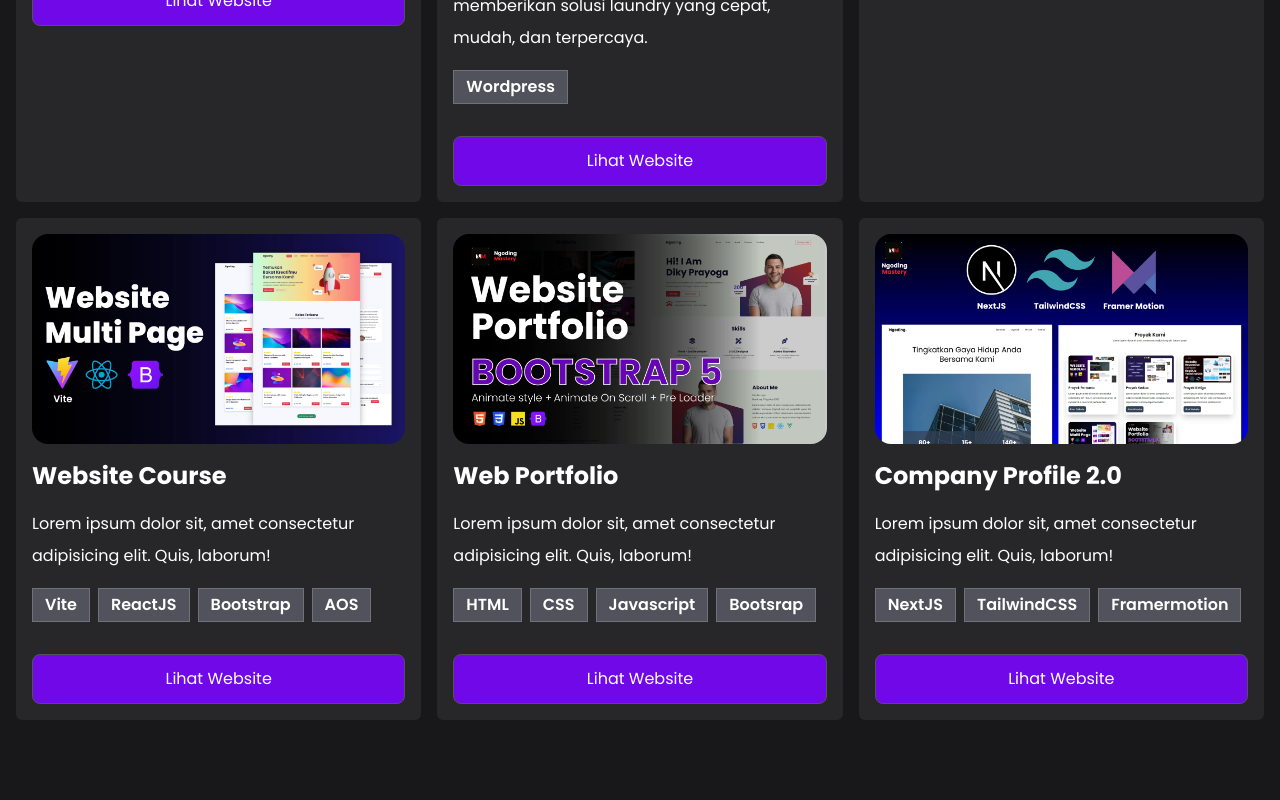
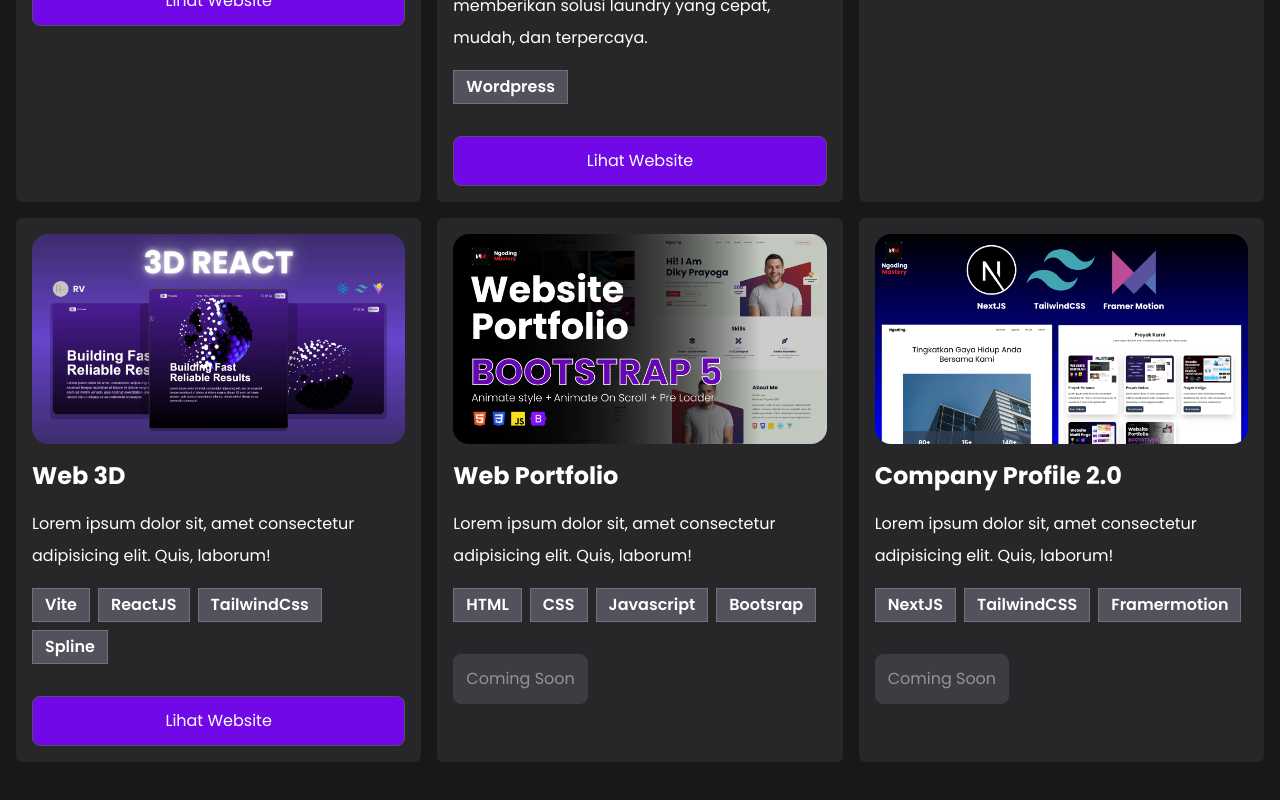
Before and after one commit to VHADSON/Portofolio, a React (Vite) app: page / in a window 1280 px wide. Shown: the part 2754-3554 px from the top of the page. Built offline with nearby package versions, Linux system fonts and the light colour scheme.

Commit message:
add link url web proyek

```diff
--- a/src/App.jsx
+++ b/src/App.jsx
@@ -195,12 +195,23 @@
                   ))}
                 </div>
                 <div className="mt-8 text-center">
-                  <a
-                    href="#"
-                    className="bg-violet-700 p-3 rounded-lg block border border-zinc-600 duration-300 hover:bg-violet-500"
-                  >
-                    Lihat Website
-                  </a>
+                  {proyek.url && proyek.url !== "#" ? (
+                    <a
+                      href={proyek.url}
+                      target="_blank"
+                      rel="noopener noreferrer"
+                      className="bg-violet-700 p-3 rounded-lg block border border-zinc-600 duration-300 hover:bg-violet-500"
+                    >
+                      Lihat Website
+                    </a>
+                  ) : (
+                    <button
+                      disabled
+                      className="bg-zinc-600 p-3 rounded-lg block border border-zinc-600 duration-300 cursor-not-allowed opacity-50"
+                    >
+                      Coming Soon
+                    </button>
+                  )}
                 </div>
               </div>
             </div>
--- a/src/data.js
+++ b/src/data.js
@@ -121,6 +121,7 @@
     desk: "Website ini adalah karya pertama yang saya terbitkan secara public dan karna inilah saya mencintai bagaimana pembuatan website itu dibuat",
     tools: ["HTML", "CSS", "Bootsrap"],
     dad: "200",
+    url: "https://bootstrap-jumbotron.netlify.app/"
   },
   {
     id: 2,
@@ -129,6 +130,7 @@
     desk: "Linqlean adalah platform laundry online yang memudahkan Anda untuk membersihkanpakaian dan barang-barang lainnya dengan mudah dan efisien. Dengan Linqlean, Anda tidak perlu lagi repot-repot pergi ke laundryatau menunggu pakaian Anda selesai dicuci. Kami hadir untuk memberikan solusi laundry yang cepat, mudah, dan terpercaya.",
     tools: ["Wordpress"],
     dad: "300",
+    url: "https://linqlean.space/"
   },
   {
     id: 3,
@@ -141,10 +143,11 @@
   {
     id: 4,
     gambar: Proyek4,
-    nama: "Website Course",
+    nama: "Web 3D",
     desk: "Lorem ipsum dolor sit, amet consectetur adipisicing elit. Quis, laborum!",
-    tools: ["Vite", "ReactJS", "Bootstrap", "AOS"],
+    tools: ["Vite", "ReactJS", "TailwindCss", "Spline"],
     dad: "500",
+    url: "https://3d-react-tailwind-spline.netlify.app/"
   },
   {
     id: 5,
```
Also changed, not shown: public/assets/proyek/proyek4.webp.
